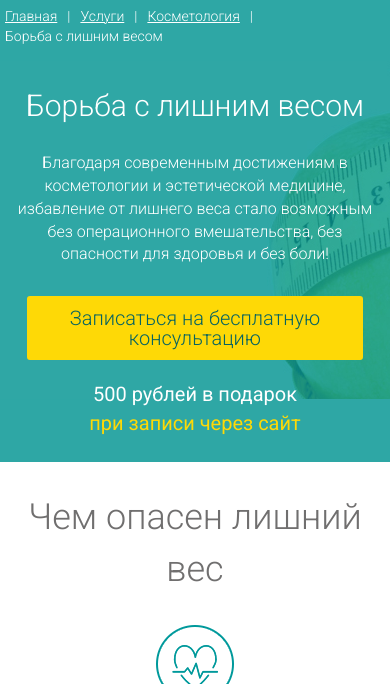
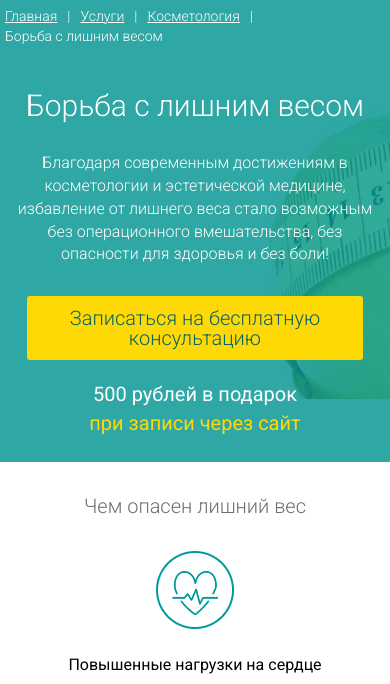
Before and after one commit to kirovas/apriori, a plain HTML site: page apriori2/index.html in a window 390 px wide. Shown: the part 117-801 px from the top of the page. Drawn offline with Linux system fonts and the light colour scheme.

Commit message:
aaaaaaaaa

```diff
--- a/apriori2/css/style.css
+++ b/apriori2/css/style.css
@@ -1451,12 +1451,13 @@ width: 100%;
 	line-height: 20px;
 	padding: 10px 5px;
  }
- .procedure-title, .photo-after-title, .statement h3, .res h3, .problem-title, .advantages-title, .talk-title, .review-title, .faq-title, .our-p-title{
+ .procedure-title, .photo-after-title, .statement h3, .res h3, .problem-title, .advantages-title, .talk-title, .review-title, .faq-title, .our-p-title {
 	font-size: 20px;
 text-align: left;
 color:#706f6f;
 padding-left: 15px;
  }
+ .danger-title{font-size: 20px;}
  .price-inner{
 	padding:0px;
 	margin: 30px 0%;
```
